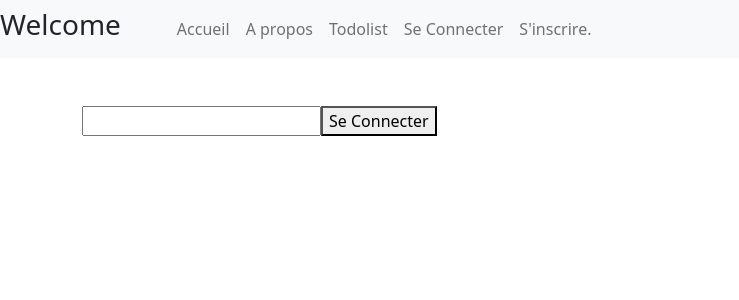
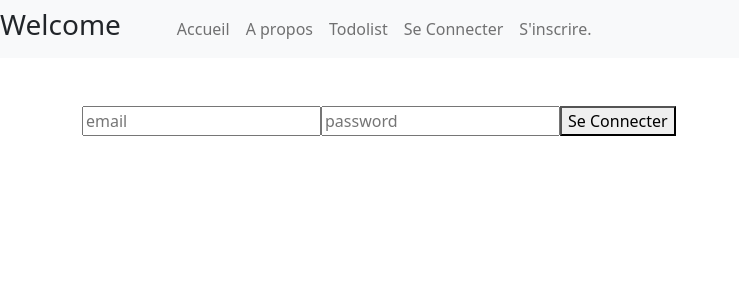
Before and after one commit to QuentinMlt/Vue3FullStack, a Vue app in the folder Front/: page /login in a window 1280 px wide. Shown: the top 300 px of the page, without its empty margins (0-739 px from the left). Built offline with nearby package versions, Linux system fonts and the light colour scheme.

Commit message:
Systeme de connexion qui renvoie un token et le met dans le localStorage

```diff
--- a/Front/src/components/Login.vue
+++ b/Front/src/components/Login.vue
@@ -6,7 +6,18 @@ const {user} = useUserStore();
 
 const {connect} = useUserStore();
 
-
+async function connexion(email, password) {
+    let Co = await connect(email,password)
+     if (Co) {
+        localStorage.setItem('x-auth-token',Co);
+        console.log(localStorage.getItem("x-auth-token") + " Connecté avec succès !")
+        window.location.href = "http://localhost:3001/";
+    }
+    else{
+        console.log(localStorage.getItem("x-auth-token") + " Pas connecté !")
+        return null;
+    }
+}
 
 
 
@@ -14,7 +25,8 @@ const {connect} = useUserStore();
 
 <template>
 
-<input type="text" v-model="name"/>
-<button @click="connect(name)">Se Connecter</button>
+<input type="email" v-model="email" placeholder="email"/>
+<input type="password" v-model="password" placeholder="password"/>
+<button @click="connexion(email, password)">Se Connecter</button>
 
 </template>
```
